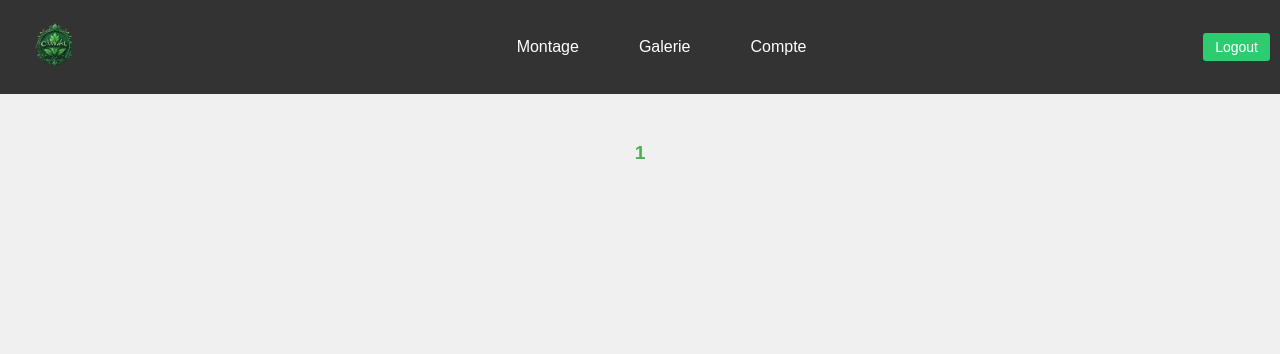
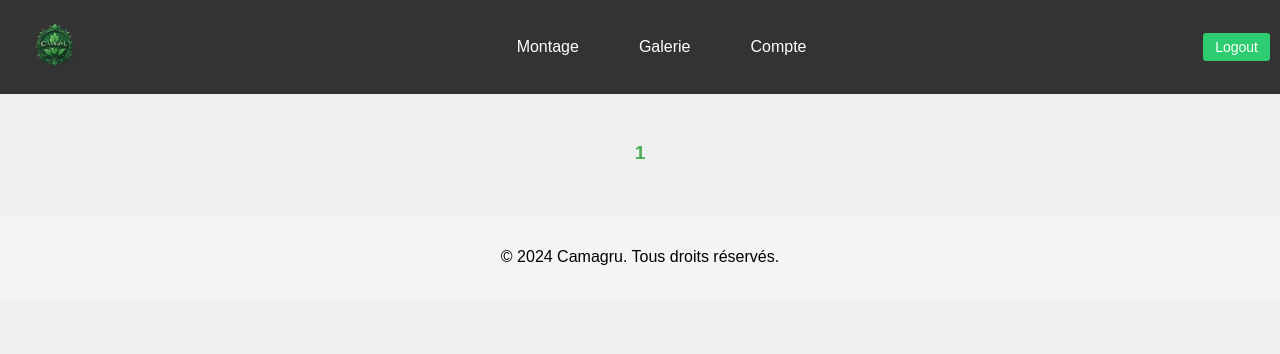
Before and after one commit to Maxime2i/Camagru, a PHP site: page /index.php?page=gallery in a window 1280 px wide. Shown: the top 354 px of the page. Run offline with PHP 8.4, Linux system fonts and the light colour scheme; data that the repository does not hold is empty.

Commit message:
add footer

```diff
--- a/camagru/src/controllers/montage.php
+++ b/camagru/src/controllers/montage.php
@@ -3,9 +3,9 @@ require_once('src/models/montage.php');
 
 class MontageController {
     public function index() {
+        $recentImages = MontageModel::getRecentImages();
+
         include 'src/views/montage.php';
-
-        $recentImages = MontageModel::getRecentImages();
     }
 
 
--- /dev/null
+++ b/camagru/src/styles/footer.css
@@ -0,0 +1,7 @@
+
+footer {
+    text-align: center;
+    padding: 1rem;
+    background-color: #f4f4f4;
+    margin-top: 2rem;
+}
--- a/camagru/src/styles/montage.css
+++ b/camagru/src/styles/montage.css
@@ -90,7 +90,7 @@ main{
     background: #fff; /* Couleur de fond des images récentes de la page galerie */
     border: 2px solid #AAAAAA; /* Bordure plus épaisse pour la div montage */
     border-radius: 10px; /* Bordure arrondie */
-    height: 100%;
+    height: 85%;
     right: 20px; /* Ajout d'un espace à droite */
     display: flex;
     flex-direction: column;
--- a/camagru/src/views/account.php
+++ b/camagru/src/views/account.php
@@ -45,6 +45,8 @@
 
 
     </main>
+    <?php include 'footer.php'; ?>
+
     <script>
 
         document.addEventListener('DOMContentLoaded', function() {
--- /dev/null
+++ b/camagru/src/views/footer.php
@@ -0,0 +1,15 @@
+<!DOCTYPE html>
+<html lang="en">
+<head>
+    <meta charset="UTF-8">
+    <meta name="viewport" content="width=device-width, initial-scale=1.0">
+    <title>Header avec logo, barre blanche et photo de profil</title>
+    <link rel="stylesheet" href="src/styles/footer.css">
+</head>
+<body>
+    <footer>
+        <p>&copy; 2024 Camagru. Tous droits réservés.</p>
+    </footer>
+</body>
+
+</html>
--- a/camagru/src/views/gallery.php
+++ b/camagru/src/views/gallery.php
@@ -146,6 +146,8 @@
         </div>
 
     </main>
+    <?php include 'footer.php'; ?>
+
 </body>
 <script>
 
--- a/camagru/src/views/homepage.php
+++ b/camagru/src/views/homepage.php
@@ -33,9 +33,8 @@
             <a href="index.php?page=gallery" class="view-more">Voir plus</a>
         </section>
     </main>
+    <?php include 'footer.php'; ?>
 
-    <footer>
-        <p>&copy; 2024 Camagru. Tous droits réservés.</p>
-    </footer>
+
 </body>
 </html>
--- a/camagru/src/views/montage.php
+++ b/camagru/src/views/montage.php
@@ -51,6 +51,7 @@
                 </div>
         </div>
     </main>
+
 </body>
 
 
```
